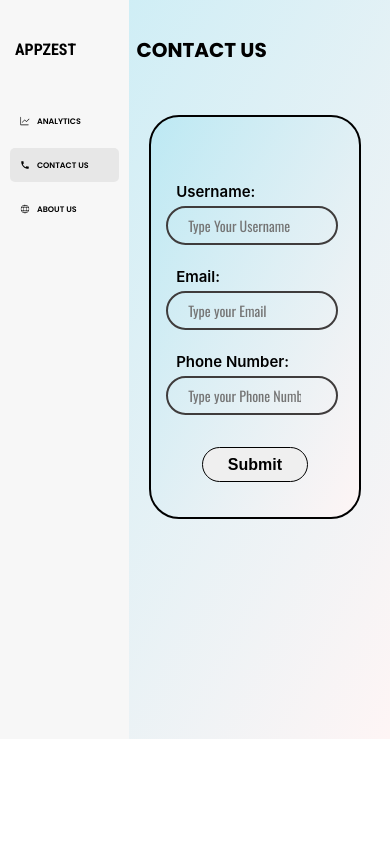
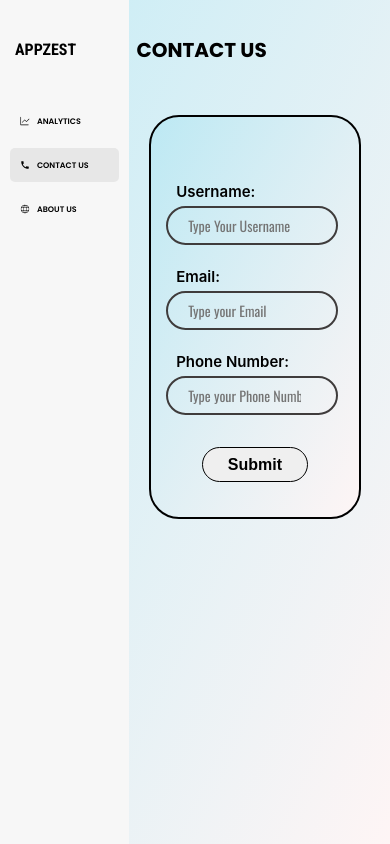
Before and after one commit to NagendraVarma1/lmt-project, a React (Create React App) app: page /contact in a window 390 px wide. Built offline with nearby package versions, Linux system fonts and the light colour scheme; a web font is replaced by a local one.

Commit message:
small change

```diff
--- a/src/Components/Pages/Contact/Contact.module.css
+++ b/src/Components/Pages/Contact/Contact.module.css
@@ -1,7 +1,8 @@
 @import url('https://fonts.googleapis.com/css2?family=Inter:ital,opsz,wght@0,14..32,100..900;1,14..32,100..900&family=Oswald:wght@200..700&family=Poppins:ital,wght@0,100;0,200;0,300;0,400;0,500;0,600;0,700;0,800;0,900;1,100;1,200;1,300;1,400;1,500;1,600;1,700;1,800;1,900&family=Roboto+Condensed:ital,wght@0,100..900;1,100..900&family=Roboto+Flex:opsz,wght@8..144,100..1000&display=swap');
 
 .mainDiv{
-    display: flex
+    display: flex;
+    height: 100vh;
 }
 .wrapper{
     width: 75%;
@@ -80,7 +81,7 @@
         width: 70%;
         border:  2px solid black;
         border-radius: 30px;
-        margin: 50px 5% 220px;
+        margin: 50px 5%;
         padding: 15px;
     }
 
```
